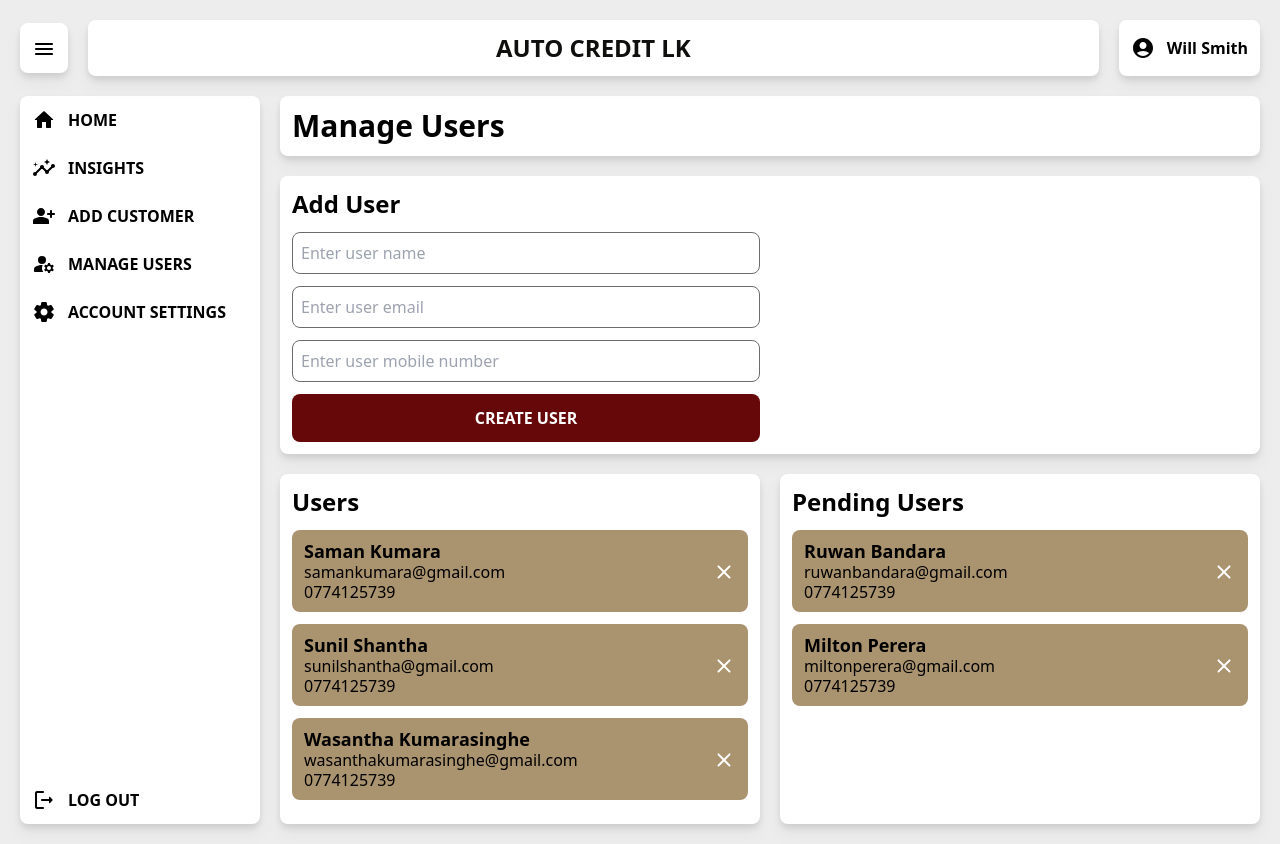
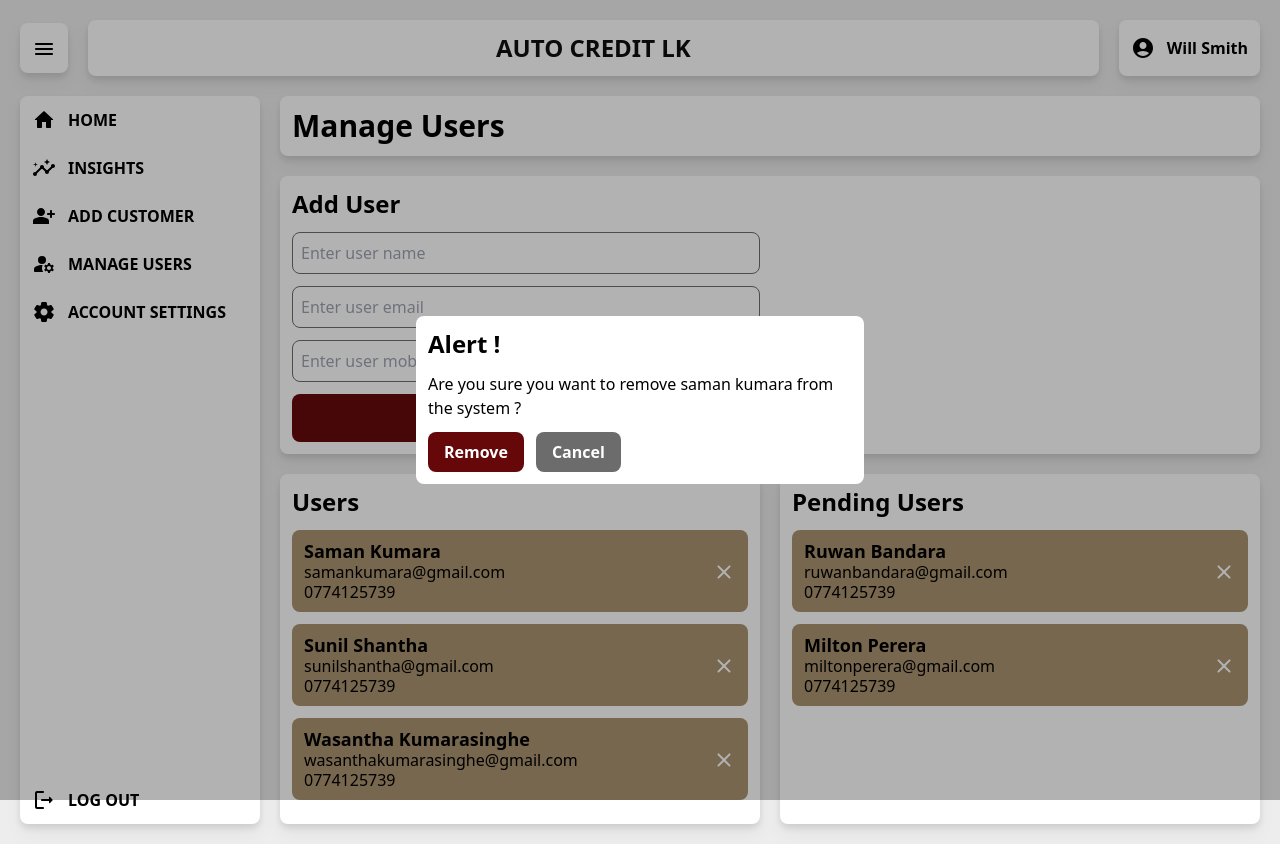
Before and after one commit to semicolon-devs/autocreditlk, a React (Create React App) app in the folder frontend/: page /manage-users in a window 1280 px wide. Both pictures are taken after a click on the button 724 px from the left and 571 px from the top of the page. Built offline with nearby package versions, Linux system fonts and the light colour scheme.

Commit message:
added manage user modals

```diff
--- /dev/null
+++ b/frontend/src/components/Button.js
@@ -0,0 +1,23 @@
+import React from "react";
+
+export const ModalCancelButton = ({ setModalShow }) => {
+  return (
+    <button
+      onClick={() => setModalShow(false)}
+      className={`rounded-lg px-4 py-2 bg-darkGrey ms-3`}
+    >
+      <p className="text-white capitalize font-bold">cancel</p>
+    </button>
+  );
+};
+
+export const ModalPrimaryButton = ({ setModalShow }) => {
+  return (
+    <button
+      onClick={() => setModalShow(false)}
+      className={`rounded-lg px-4 py-2 bg-darkGrey ms-3`}
+    >
+      <p className="text-white capitalize font-bold">cancel</p>
+    </button>
+  );
+};
--- a/frontend/src/components/Navbar.js
+++ b/frontend/src/components/Navbar.js
@@ -14,7 +14,6 @@ const Navbar = ({ setCollapsed, collapsed, setToggled, toggled }) => {
         <div className="bg-white hover:bg-orange rounded-lg drop-shadow-lg cursor-pointer me-5">
           <button
             className="border-none outline-none p-3 z-10"
-            // onClick={() => setCollapsed(!collapsed)}
             onClick={handleSidebar}
           >
             <MenuIcon className="text-2xl" />
--- a/frontend/src/components/PendingUserList.js
+++ b/frontend/src/components/PendingUserList.js
@@ -1,11 +1,20 @@
-import React from "react";
+import React, { useState } from "react";
 
 import SectionSubtitle from "../components/SectionSubtitle";
 
 import { pendingUserArr } from "../data/SampleData";
 import { CloseIcon } from "../Icon/Icon";
+import DeletePendingUserModal from "../modals/DeletePendingUserModal";
 
 const PendingUserList = () => {
+  const [displayUser, setDisplayUser] = useState(null);
+  const [DeletePendingUserModalShow, setDeletePendingUserModalShow] =
+    useState(false);
+
+  const handleDeletePendingUserClick = (user) => {
+    setDisplayUser(user);
+    setDeletePendingUserModalShow(true);
+  };
   return (
     <div>
       <SectionSubtitle title="pending users" />
@@ -23,12 +32,22 @@ const PendingUserList = () => {
               <p className="leading-none">{user.mobileNo}</p>
             </div>
             <div className="">
-              <button className="">
+              <button
+                className=""
+                onClick={() => handleDeletePendingUserClick(user)}
+              >
                 <CloseIcon className="text-white" />
               </button>
             </div>
           </div>
         ))}
+      {displayUser && (
+        <DeletePendingUserModal
+          modalShow={DeletePendingUserModalShow}
+          setModalShow={setDeletePendingUserModalShow}
+          user={displayUser}
+        />
+      )}
     </div>
   );
 };
--- a/frontend/src/components/UserList.js
+++ b/frontend/src/components/UserList.js
@@ -1,17 +1,29 @@
-import React from "react";
+import React, { useState } from "react";
 
 import SectionSubtitle from "../components/SectionSubtitle";
 
 import { userArr } from "../data/SampleData";
 import { CloseIcon } from "../Icon/Icon";
+import DeleteUserModal from "../modals/DeleteUserModal";
 
 const UserList = () => {
+  const [displayUser, setDisplayUser] = useState(null);
+  const [DeleteUserModalShow, setDeleteUserModalShow] = useState(false);
+
+  const handleDeleteUserClick = (user) => {
+    setDisplayUser(user);
+    setDeleteUserModalShow(true);
+  };
+
   return (
     <div>
       <SectionSubtitle title="users" />
       {userArr &&
         userArr.map((user) => (
-          <div className="bg-fadedGreen rounded-lg p-3 mb-3 flex justify-between items-center" key={user.id}>
+          <div
+            className="bg-fadedGreen rounded-lg p-3 mb-3 flex justify-between items-center"
+            key={user.id}
+          >
             <div className="">
               <p className="capitalize text-lg font-semibold leading-none">
                 {user.name}
@@ -20,12 +32,22 @@ const UserList = () => {
               <p className="leading-none">{user.mobileNo}</p>
             </div>
             <div className="">
-              <button className="">
-                <CloseIcon className="text-white"/>
+              <button
+                className="border-none outline-none"
+                onClick={() => handleDeleteUserClick(user)}
+              >
+                <CloseIcon className="text-white" />
               </button>
             </div>
           </div>
         ))}
+      {displayUser && (
+        <DeleteUserModal
+          modalShow={DeleteUserModalShow}
+          setModalShow={setDeleteUserModalShow}
+          user={displayUser}
+        />
+      )}
     </div>
   );
 };
--- a/frontend/src/modals/AddPaymentModal.js
+++ b/frontend/src/modals/AddPaymentModal.js
@@ -6,6 +6,7 @@ import * as Yup from "yup";
 import SectionSubtitle from "../components/SectionSubtitle";
 
 import { TextInput } from "../components/FormikElements";
+import { ModalCancelButton } from "../components/Button";
 
 const AddPaymentModal = ({ modalShow, setModalShow, customer }) => {
   const [message, setMessage] = useState(null);
@@ -76,22 +77,24 @@ const AddPaymentModal = ({ modalShow, setModalShow, customer }) => {
                   )}
 
                   <div className="flex">
-                    <button type="submit" className="bg-maroon rounded-lg px-4 py-2">
+                    <button
+                      type="submit"
+                      className="bg-maroon rounded-lg px-4 py-2"
+                    >
                       <p className="text-white capitalize font-bold">
                         add payment
                       </p>
                     </button>
-                    <button
+                    {/* <button
                       onClick={() => setModalShow(false)}
                       className="bg-darkGrey rounded-lg px-4 py-2 ms-3"
                     >
                       <p className="text-white capitalize font-bold">cancel</p>
-                    </button>
+                    </button> */}
+                    <ModalCancelButton setModalShow={setModalShow} />
                   </div>
                 </Form>
               </Formik>
-
-              {/* <button onClick={() => setModalShow(false)}>Deactivate</button> */}
             </Dialog.Panel>
           </Transition.Child>
         </div>
--- /dev/null
+++ b/frontend/src/modals/AlertModal.js
@@ -0,0 +1,60 @@
+import { useState, Fragment } from "react";
+import { Dialog, Transition } from "@headlessui/react";
+
+import SectionSubtitle from "../components/SectionSubtitle";
+import { ModalCancelButton } from "../components/Button";
+
+const AlertModal = ({ modalShow, setModalShow, message, primaryBtnText }) => {
+  return (
+    <Transition show={modalShow} as={Fragment}>
+      <Dialog
+        open={modalShow}
+        onClose={() => setModalShow(false)}
+        className="relative z-50"
+      >
+        <Transition.Child
+          as={Fragment}
+          enter="ease-out duration-300"
+          enterFrom="opacity-0"
+          enterTo="opacity-100"
+          leave="ease-in duration-200"
+          leaveFrom="opacity-100"
+          leaveTo="opacity-0"
+        >
+          <div className="fixed inset-0 bg-black/30" aria-hidden="true" />
+        </Transition.Child>
+        <div className="fixed inset-0 flex items-center justify-center p-4">
+          <Transition.Child
+            as={Fragment}
+            enter="ease-out duration-300"
+            enterFrom="opacity-0 scale-95"
+            enterTo="opacity-100 scale-100"
+            leave="ease-in duration-200"
+            leaveFrom="opacity-100 scale-100"
+            leaveTo="opacity-0 scale-95"
+          >
+            <Dialog.Panel className="w-full max-w-md rounded-lg bg-white p-3">
+              <Dialog.Title>
+                <SectionSubtitle title="Alert !" />
+              </Dialog.Title>
+              <Dialog.Description>
+                <p className="mb-3">{message}</p>
+              </Dialog.Description>
+              <button
+                className="rounded-lg px-4 py-2 bg-maroon"
+                onClick={() => setModalShow(false)}
+              >
+                <p className="text-white capitalize font-bold">
+                  {primaryBtnText}
+                </p>
+              </button>
+              <ModalCancelButton setModalShow={setModalShow} />
+            </Dialog.Panel>
+          </Transition.Child>
+        </div>
+      </Dialog>
+    </Transition>
+  );
+};
+
+export default AlertModal;
--- /dev/null
+++ b/frontend/src/modals/DeletePendingUserModal.js
@@ -0,0 +1,16 @@
+import React from "react";
+
+import AlertModal from "./AlertModal";
+
+const DeletePendingUserModal = ({ modalShow, setModalShow, user }) => {
+  return (
+    <AlertModal
+      modalShow={modalShow}
+      setModalShow={setModalShow}
+      message={`Are you sure you want to remove ${user.name} from the system ?`}
+      primaryBtnText="remove"
+    />
+  );
+};
+
+export default DeletePendingUserModal;
--- /dev/null
+++ b/frontend/src/modals/DeleteUserModal.js
@@ -0,0 +1,16 @@
+import React from "react";
+
+import AlertModal from "./AlertModal";
+
+const DeleteUserModal = ({ modalShow, setModalShow, user }) => {
+  return (
+    <AlertModal
+      modalShow={modalShow}
+      setModalShow={setModalShow}
+      message={`Are you sure you want to remove ${user.name} from the system ?`}
+      primaryBtnText="remove"
+    />
+  );
+};
+
+export default DeleteUserModal;
```
